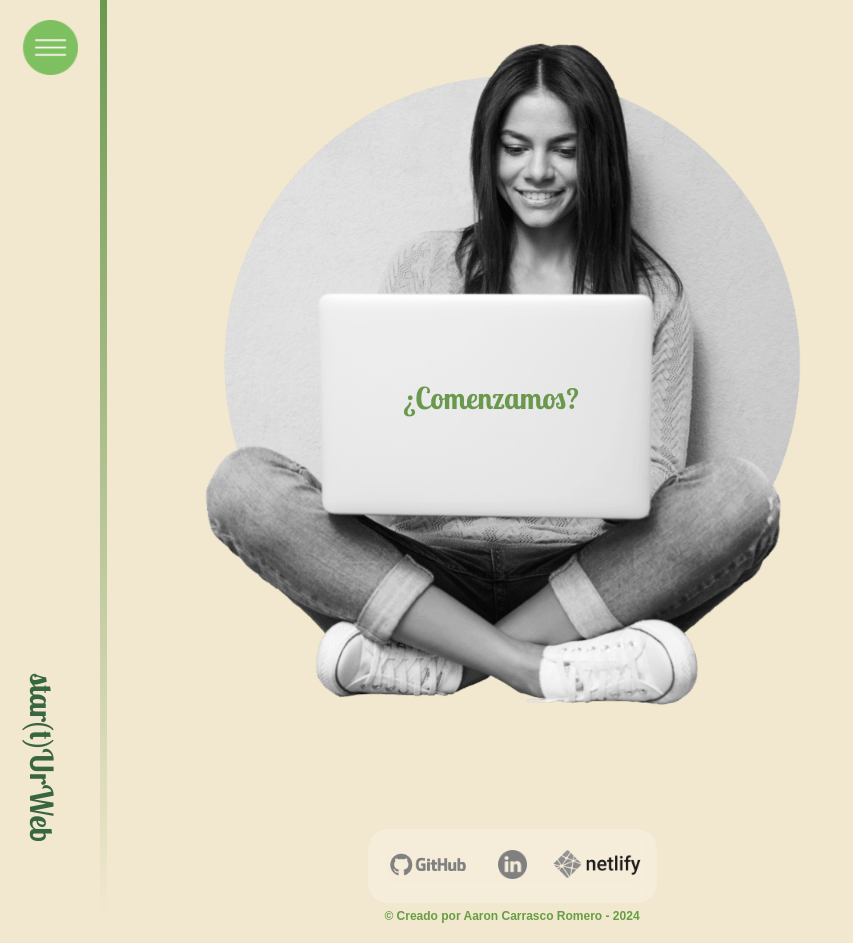
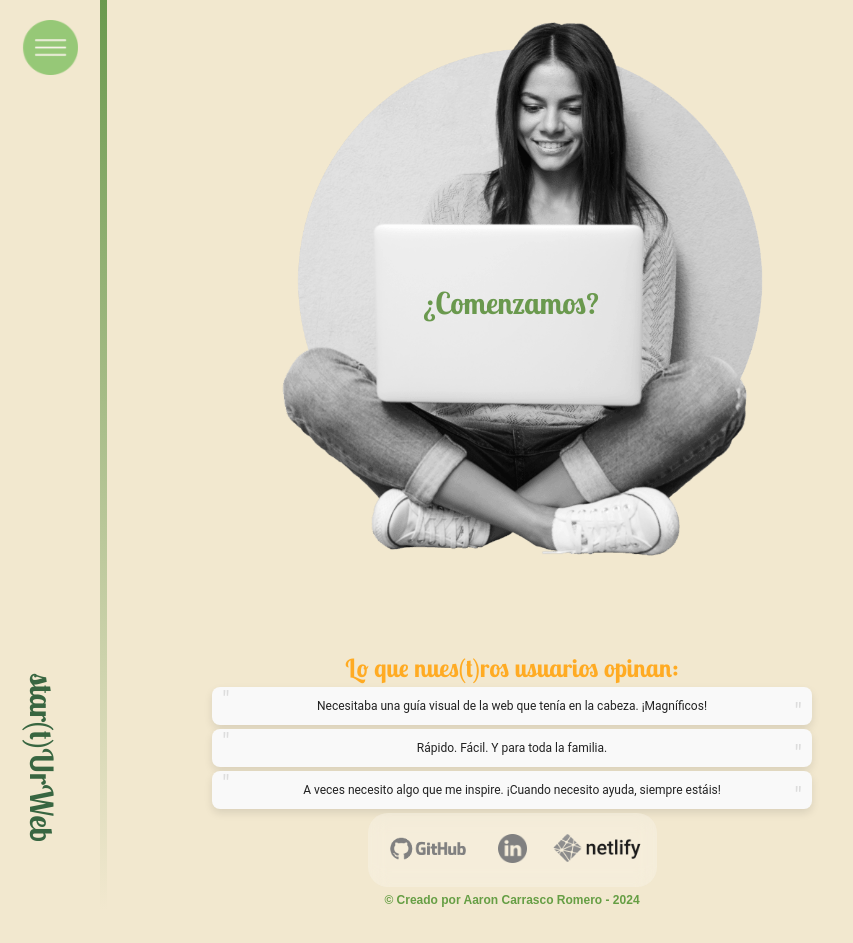
Before and after one commit to AaronSinergia/STARTURWEB_FRONT, a React (Vite) app: page / in a window 1024 px wide. Shown: the whole page, without its empty margins (0-853 px from the left). Built offline with nearby package versions, Linux system fonts and the light colour scheme.

Commit message:
mejorando fronto

```diff
--- a/index.html
+++ b/index.html
@@ -2,7 +2,11 @@
 <html lang="en">
   <head>
     <meta charset="UTF-8" />
-    <link rel="icon" type="image/svg+xml" href="/starturweb_logo.png" />
+    <link
+      rel="icon"
+      type="image/svg+xml"
+      href="/public/assets/starturweb_logo.png"
+    />
     <meta name="viewport" content="width=device-width, initial-scale=1.0" />
     <title>star(t)UrWeb</title>
     <link rel="preconnect" href="https://fonts.googleapis.com" />
--- a/src/components/Introphoto/Introphoto.scss
+++ b/src/components/Introphoto/Introphoto.scss
@@ -84,7 +84,7 @@
     }
 }
 
-@media screen and (min-width: 1000px) and (max-width: 1200px) {
+@media screen and (min-width: 1050px) and (max-width: 1200px) {
     .photo_container {
         position: relative;
         width: auto;
@@ -101,6 +101,31 @@
     .textcontent {
         top: 330px;
         left: 300px;
+        transform: translate(-50%, -50%);
+    }
+
+    .photo_container:hover .girl_photo {
+        filter: grayscale(0%);
+    }
+}
+
+@media screen and (min-width: 1000px) and (max-width: 1050px) {
+    .photo_container {
+        position: relative;
+        width: auto;
+        margin-top: 10px;
+        left: 260px;
+    }
+
+    .girl_photo {
+        width: 500px;
+        animation: none;
+        filter: grayscale(100%);
+    }
+
+    .textcontent {
+        top: 255px;
+        left: 240px;
         transform: translate(-50%, -50%);
     }
 
--- a/src/components/LoginForm/LoginForm.jsx
+++ b/src/components/LoginForm/LoginForm.jsx
@@ -5,9 +5,9 @@ const LoginForm = () => {
   return (
     <form>
       <label>USUARIO</label>
-      <input type="text" id="username" name="user" />
+      <input type="text" id="username" name="user" required />
       <label>CONTRASEÑA</label>
-      <input type="password" id="password" name="password" />
+      <input type="password" id="password" name="password" required />
     </form>
   );
 };
--- a/src/components/Navbar/navbar.scss
+++ b/src/components/Navbar/navbar.scss
@@ -22,7 +22,6 @@ img[alt="title_logo"] {
     width: 40px;
     margin-bottom: 18px;
     margin-left: 25px;
-    cursor: pointer;
     animation: blink 3s infinite;
 }
 
@@ -112,7 +111,7 @@ li {
         flex-direction: column;
         top: 0;
         left: 0px;
-        height: 919px;
+        height: 910px;
         width: 100px;
         border-bottom: none;
     }
@@ -128,7 +127,7 @@ li {
     }
 
     img[alt="title_logo"] {
-        animation: blink 8s infinite;
+        animation: blink 3s infinite;
         margin-left: 0px;
         width: 55px;
     }
@@ -163,7 +162,7 @@ li {
         flex-direction: column;
         top: 0;
         left: 0px;
-        height: 919px;
+        height: 910px;
         width: 100px;
         border-bottom: none;
     }
@@ -179,7 +178,7 @@ li {
     }
 
     img[alt="title_logo"] {
-        animation: blink 8s infinite;
+        animation: blink 3s infinite;
         margin-left: 0px;
         width: 55px;
     }
--- a/src/components/UserReviews/UserReviews.jsx
+++ b/src/components/UserReviews/UserReviews.jsx
@@ -5,15 +5,19 @@ const UserReviews = () => {
   return (
     <section className="reviews_section">
       <h3 className="title_review">Lo que nues(t)ros usuarios opinan:</h3>
-      <h3 className="userreview">
-        Necesitaba una guía visual de la web que tenía en la cabeza.
-        ¡Magníficos!
-      </h3>
-      <h3 className="userreview">Rápido. Fácil. Y para toda la familia.</h3>
-      <h3 className="userreview">
-        A veces necesito algo que me inspire. ¡Cuando necesito ayuda, siempre
-        estáis!
-      </h3>
+      <div id="userdiv">
+        <article className="userreview">
+          Necesitaba una guía visual de la web que tenía en la cabeza.
+          ¡Magníficos!
+        </article>
+        <article className="userreview">
+          Rápido. Fácil. Y para toda la familia.
+        </article>
+        <article className="userreview">
+          A veces necesito algo que me inspire. ¡Cuando necesito ayuda, siempre
+          estáis!
+        </article>
+      </div>
     </section>
   );
 };
--- a/src/components/UserReviews/UserReviews.scss
+++ b/src/components/UserReviews/UserReviews.scss
@@ -10,7 +10,7 @@
     font-size: 30px;
     color: var( --gold-corpo-color);
     text-align: center;
-    margin-bottom: 20px;
+    margin-bottom: 80px;
   }
 
   .userreview {
@@ -63,10 +63,10 @@
 //
 //
 
-@media screen and (min-width: 1300px) and (max-width: 1669px) {
+@media screen and (min-width: 1300px) and (max-width: 2669px) {
   .reviews_section {
-    top: 120px;
-    left: 850px;
+    top: 130px;
+    left: 880px;
     right: 20px;
 }
 }
@@ -79,6 +79,7 @@
 }
 }
 
+//
 @media screen and (min-width: 1050px) and (max-width: 1150px) {
   .reviews_section {
     top: 120px;
@@ -92,7 +93,24 @@
 }
 
 @media screen and (min-width: 0px) and (max-width: 1050px) {
-  .reviews_section{
-    display: none;
-  }
+  .reviews_section {
+    display: flex;
+    flex-direction: column;
+    position: relative;
+    top: 0;
+    left: 0px;
+
+    .title_review {
+      font-size: 25px;
+      margin-top: 0;
+      margin-bottom: 0px;
+    }
+
+  .userreview {
+      font-size: 12px;
+      padding: 10px 0px;
+      margin: 4px auto;
+
+    }
 }
+}
--- a/src/components/footer/footer.scss
+++ b/src/components/footer/footer.scss
@@ -9,7 +9,6 @@ $margin-top-xsmall: 10px;
   position: relative;
   justify-content: center;
   align-items: center;
-  margin-top: $margin-top-small;
   bottom: 0;
   font-family: sans-serif;
 }
```
